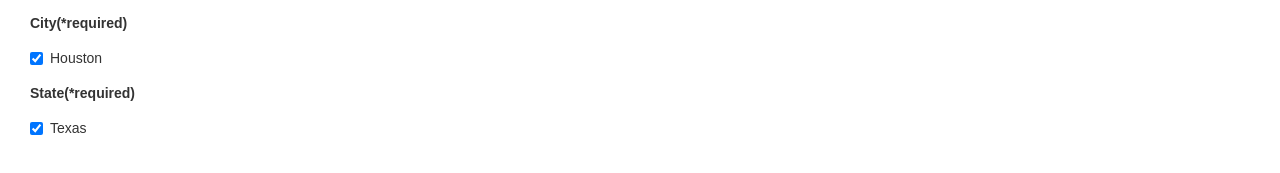
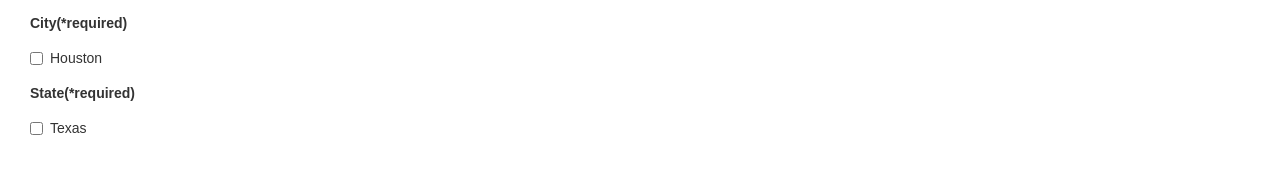
Before and after one commit to LBWright/mo-mowin-mo-money, a React (Create React App) app in the folder client/: page /Invoice in a window 1280 px wide. Shown: the part 281-454 px from the top of the page. Built offline with nearby package versions, Linux system fonts and the light colour scheme.

Commit message:
invoice form2

```diff
--- a/client/src/components/Invoice/Invoice.js
+++ b/client/src/components/Invoice/Invoice.js
@@ -37,7 +37,7 @@ class Invoice extends Component {
           <ControlLabel>
             City(*required)
           </ControlLabel>
-          <Checkbox checked readOnly>
+          <Checkbox>
             Houston
           </Checkbox>
         </FormGroup>
@@ -46,7 +46,7 @@ class Invoice extends Component {
           <ControlLabel>
             State(*required)
           </ControlLabel>
-          <Checkbox checked readOnly>
+          <Checkbox>
             Texas
           </Checkbox>
         </FormGroup>
```
